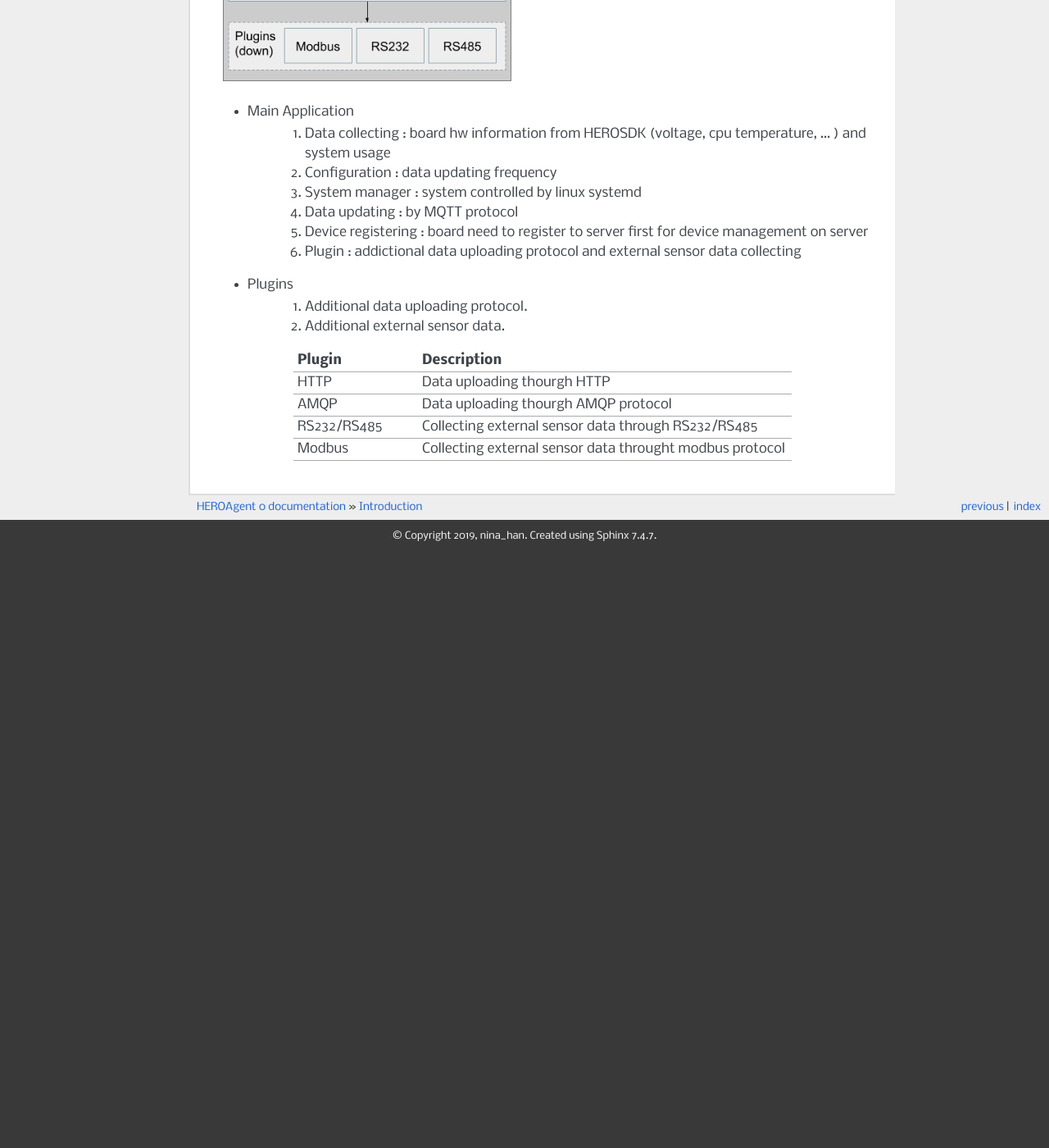
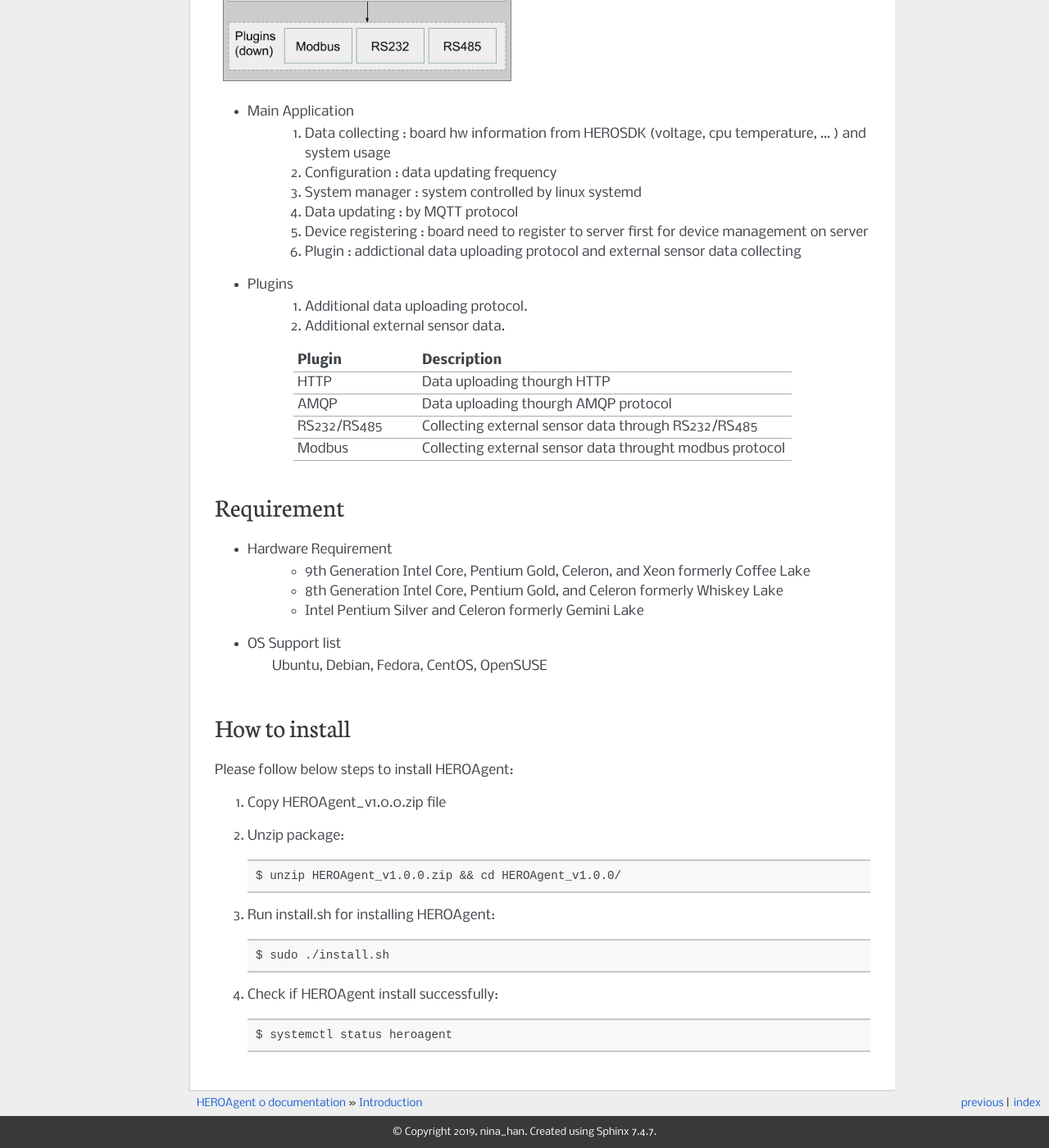
Before and after one commit to lun8731/heroagent, a Sphinx documentation site: the page built from docs/heroagent.rst, in a window 1280 px wide and 1400 px high, scrolled down 749 px. Shown: the whole window at 82% size. Built offline with Sphinx 7.4.7, drawn with Linux system fonts in a browser that asks for light colours; before the commit the page ends 1422 px from its top, so only the background shows below that; some of the changed text lies outside the part shown.

Commit message:
add requirement and installation part

```diff
--- a/docs/heroagent.rst
+++ b/docs/heroagent.rst
@@ -33,3 +33,29 @@
     "AMQP", "Data uploading thourgh AMQP protocol"
     "RS232/RS485", "Collecting external sensor data through RS232/RS485"
     "Modbus", "Collecting external sensor data throught modbus protocol"
+
+Requirement
+------------
+* Hardware Requirement
+    * 9th Generation Intel Core, Pentium Gold, Celeron, and Xeon formerly Coffee Lake
+    * 8th Generation Intel Core, Pentium Gold, and Celeron formerly Whiskey Lake
+    * Intel Pentium Silver and Celeron formerly Gemini Lake
+* OS Support list
+	Ubuntu, Debian, Fedora, CentOS, OpenSUSE
+
+How to install
+--------------
+Please follow below steps to install HEROAgent:
+
+1. Copy HEROAgent_v1.0.0.zip file
+2. Unzip package::
+
+    $ unzip HEROAgent_v1.0.0.zip && cd HEROAgent_v1.0.0/
+
+3. Run install.sh for installing HEROAgent::
+
+    $ sudo ./install.sh
+
+4. Check if HEROAgent install successfully::
+
+    $ systemctl status heroagent
```
